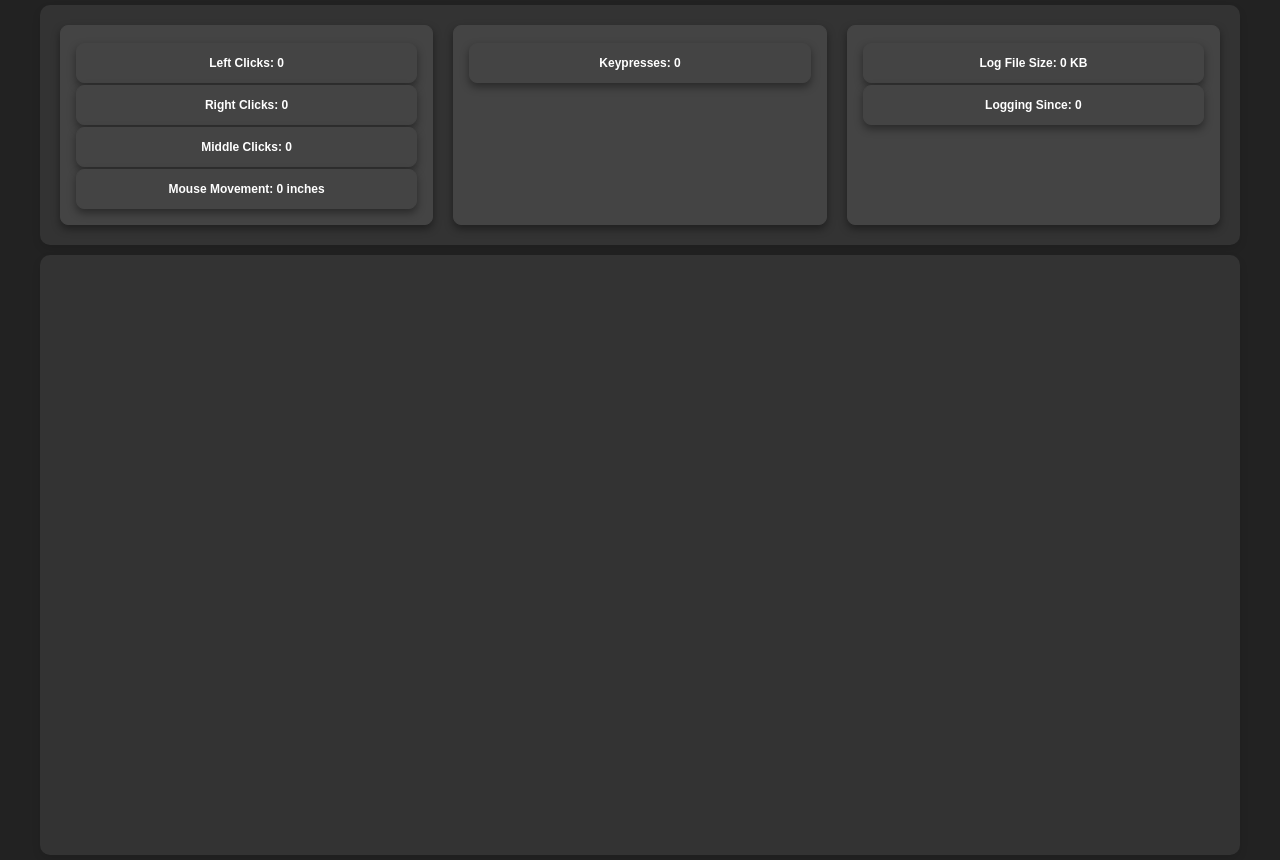
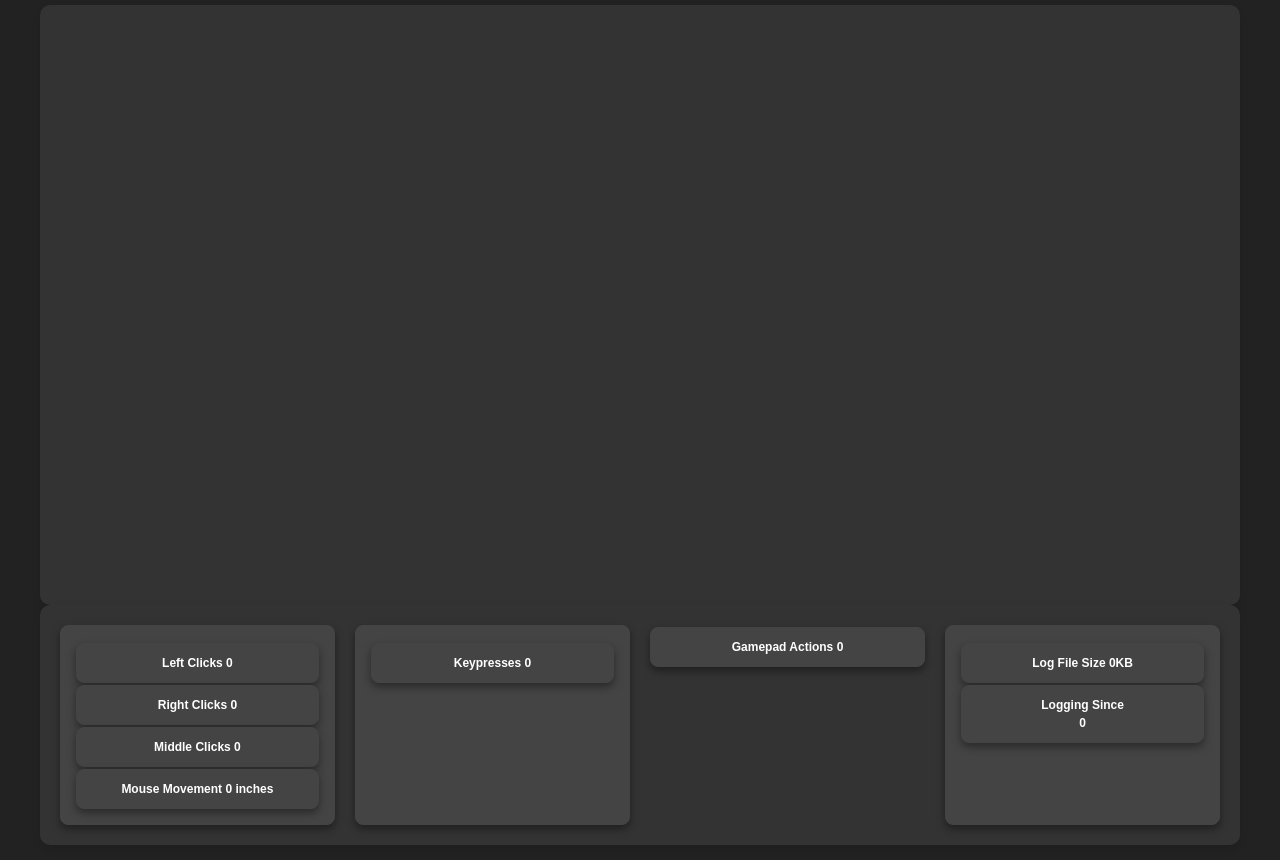
Before and after one commit to dannyvoid/stalkme, a plain HTML site: page frontend/static/index.html in a window 1280 px wide. Drawn offline with nearby package versions, Linux system fonts and the light colour scheme; no server answers.

Commit message:
Update index.html
- added controller support
- misc changes

```diff
--- a/frontend/static/index.html
+++ b/frontend/static/index.html
@@ -2,29 +2,34 @@
 <html lang="en">
 <head>
     <meta charset="UTF-8">
-    <meta name="viewport" content="width=device-width, initial-scale=1.0">
-    <title>Activity Tracker</title>
+    <meta name="viewport" content="width=device-width, initial-scale=0.8">
+    <title>Stalker</title>
     <script src="https://cdn.jsdelivr.net/npm/chart.js"></script>
+    <link href="https://fonts.googleapis.com/css2?family=Inconsolata&display=swap" rel="stylesheet">
     <link rel="stylesheet" href="style.css">
 </head>
 <body>
     <div class="container">
+        <canvas id="activity-chart"></canvas>
         <div id="activity">
             <div id="mouse-data">
-                <p id="left-clicks" class="activity-text">Left Clicks: 0</p>
-                <p id="right-clicks" class="activity-text">Right Clicks: 0</p>
-                <p id="middle-clicks" class="activity-text">Middle Clicks: 0</p>
-                <p id="mouse-movement" class="activity-text">Mouse Movement: 0 inches</p>
+                <p id="left-clicks" class="activity-text">Left Clicks <span class="logger-value">0</span></p>
+                <p id="right-clicks" class="activity-text">Right Clicks <span class="logger-value">0</span></p>
+                <p id="middle-clicks" class="activity-text">Middle Clicks <span class="logger-value">0</span></p>
+                <p id="mouse-movement" class="activity-text">Mouse Movement <span class="logger-value">0</span> inches</p>
             </div>
             <div id="keyboard-data">
-                <p id="key-presses" class="activity-text">Keypresses: 0</p>
+                <p id="key-presses" class="activity-text">Keypresses <span class="logger-value">0</span></p>
+
+            </div>
+            <div id="controller-data">
+                <p id="gamepad-actions" class="activity-text">Gamepad Actions <span class="logger-value">0</span></p>
             </div>
             <div id="log-data">
-                <p id="log-file-size" class="activity-text">Log File Size: 0 KB</p>
-                <p id="logging-since" class="activity-text">Logging Since: 0</p>
+                <p id="log-file-size" class="activity-text">Log File Size <span class="logger-value">0KB</span></p>
+                <p id="logging-since" class="activity-text">Logging Since <br /><span class="logger-value">0</span></p>
             </div>
         </div>
-        <canvas id="activity-chart"></canvas>
     </div>
     <script src="script.js"></script>
 </body>
```
